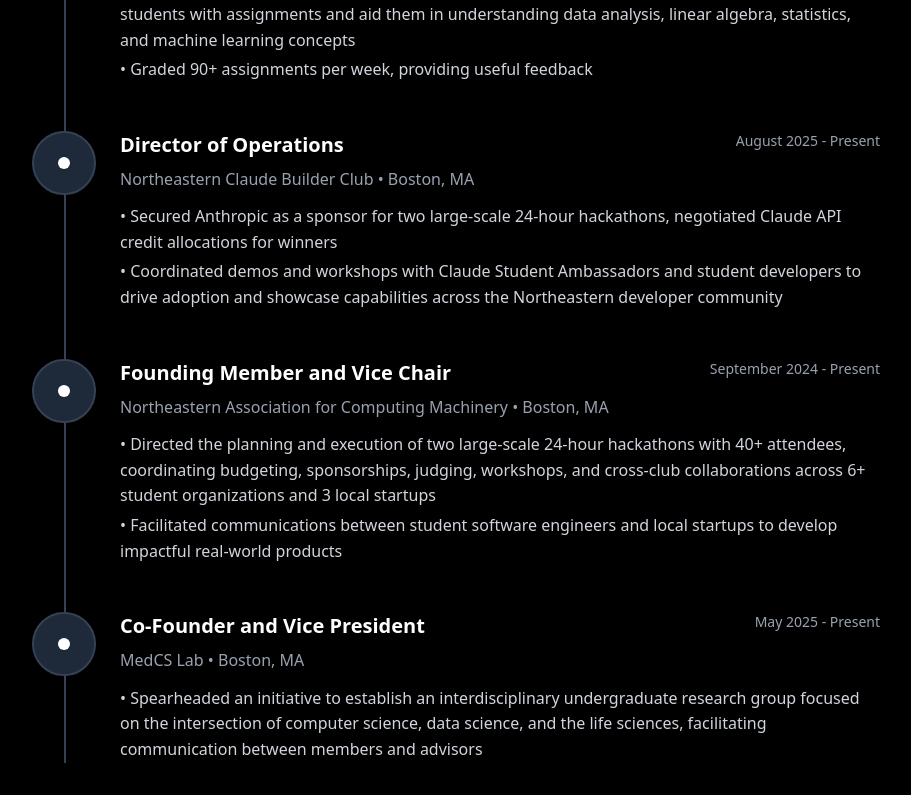
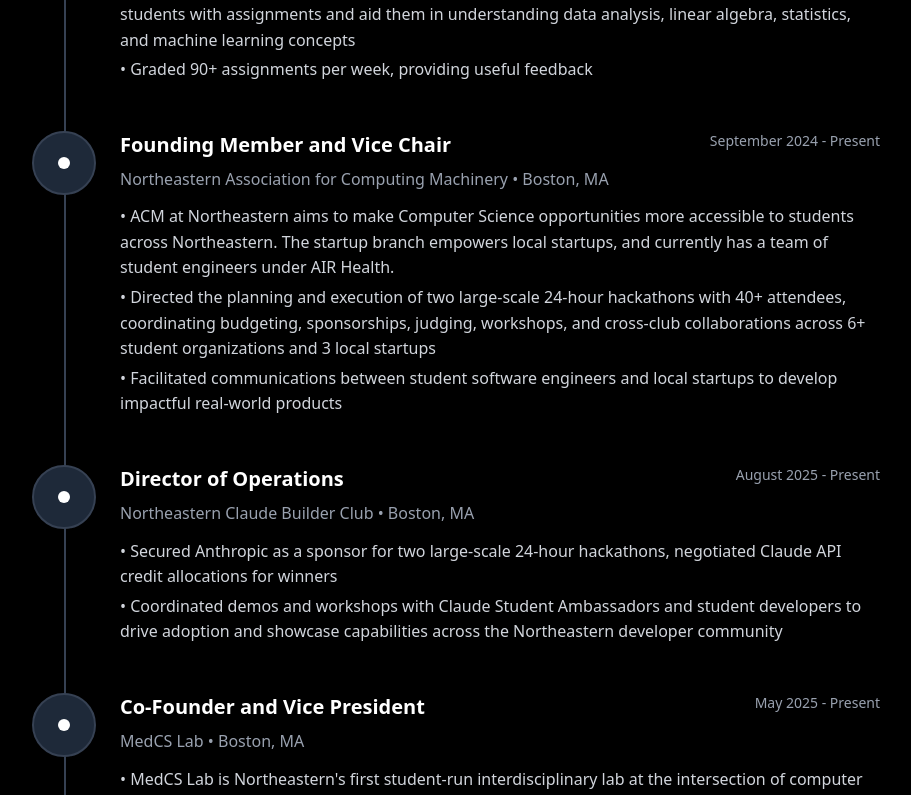
Before and after one commit to smyansengupta/smyansengupta.github.io, a Next.js app: page / in a window 1280 px wide. Shown: the part 1645-2440 px from the top of the page, without its empty margins (184-1095 px from the left). Built offline with nearby package versions, Linux system fonts and the light colour scheme.

Commit message:
updated club descriptions

```diff
--- a/src/app/page.tsx
+++ b/src/app/page.tsx
@@ -81,6 +81,18 @@ export default function Home() {
               />
 
               <ExperienceItem
+                title="Founding Member and Vice Chair"
+                company="Northeastern Association for Computing Machinery"
+                location="Boston, MA"
+                duration="September 2024 - Present"
+                responsibilities={[
+                  "ACM at Northeastern aims to make Computer Science opportunities more accessible to students across Northeastern. The startup branch empowers local startups, and currently has a team of student engineers under AIR Health.",
+                  "Directed the planning and execution of two large-scale 24-hour hackathons with 40+ attendees, coordinating budgeting, sponsorships, judging, workshops, and cross-club collaborations across 6+ student organizations and 3 local startups",
+                  "Facilitated communications between student software engineers and local startups to develop impactful real-world products"
+                ]}
+              />
+
+              <ExperienceItem
                 title="Director of Operations"
                 company="Northeastern Claude Builder Club"
                 location="Boston, MA"
@@ -92,23 +104,12 @@ export default function Home() {
               />
 
               <ExperienceItem
-                title="Founding Member and Vice Chair"
-                company="Northeastern Association for Computing Machinery"
-                location="Boston, MA"
-                duration="September 2024 - Present"
-                responsibilities={[
-                  "Directed the planning and execution of two large-scale 24-hour hackathons with 40+ attendees, coordinating budgeting, sponsorships, judging, workshops, and cross-club collaborations across 6+ student organizations and 3 local startups",
-                  "Facilitated communications between student software engineers and local startups to develop impactful real-world products"
-                ]}
-              />
-
-              <ExperienceItem
                 title="Co-Founder and Vice President"
                 company="MedCS Lab"
                 location="Boston, MA"
                 duration="May 2025 - Present"
                 responsibilities={[
-                  "Spearheaded an initiative to establish an interdisciplinary undergraduate research group focused on the intersection of computer science, data science, and the life sciences, facilitating communication between members and advisors"
+                  "MedCS Lab is Northeastern\'s first student-run interdisciplinary lab at the intersection of computer science, data science, and the life sciences. As undergraduates, we noticed that it\'s often difficult to find research opportunities. Our mission is to conduct transformative research at this intersection, while making opportunities more accessible to all undergraduate students. Currently operating under the Undergraduate Research Club with two projects soon to launch."
                 ]}
               />
             </div>
```
